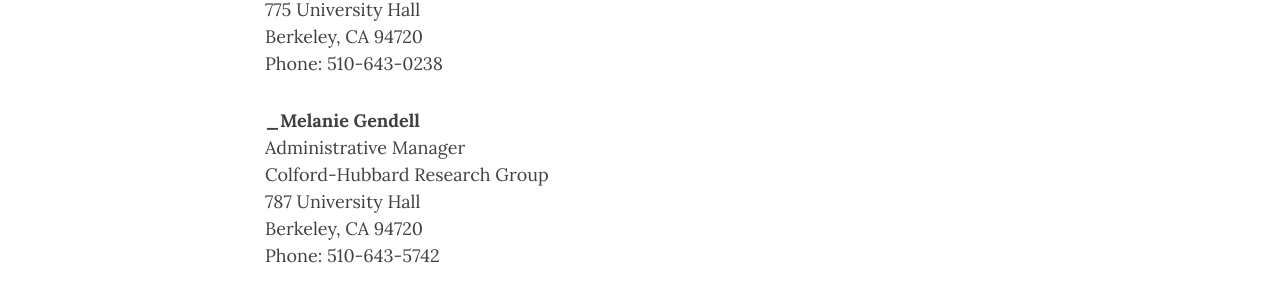
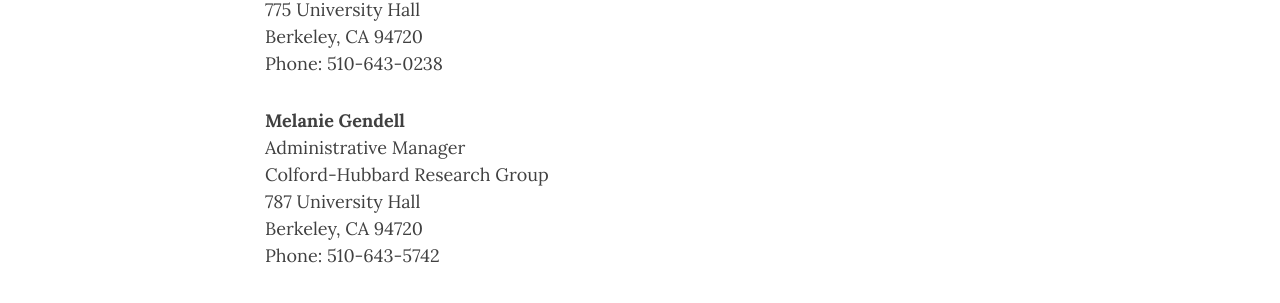
Before and after one commit to hubbardgroup/hubbardgroup.github.io, a Jekyll site: the page built from people.md, in a window 1280 px wide and 900 px high, scrolled down 3085 px. Shown: the part 317-620 px from the top of the window. Built offline with Jekyll 4.4.1, drawn with Linux system fonts in a browser that asks for light colours; nearby versions of some CDN libraries.

```diff
--- a/people.md
+++ b/people.md
@@ -132,7 +132,7 @@ Colford-Hubbard Research Group<br/>
 Berkeley, CA 94720<br/>
 Phone: 510-643-0238<br/>
 
-<a name="melanie-gendell"></a>___Melanie Gendell__<br/>
+<a name="melanie-gendell"></a>__Melanie Gendell__<br/>
 Administrative Manager<br/>
 Colford-Hubbard Research Group<br/>
 787 University Hall<br/>
```
